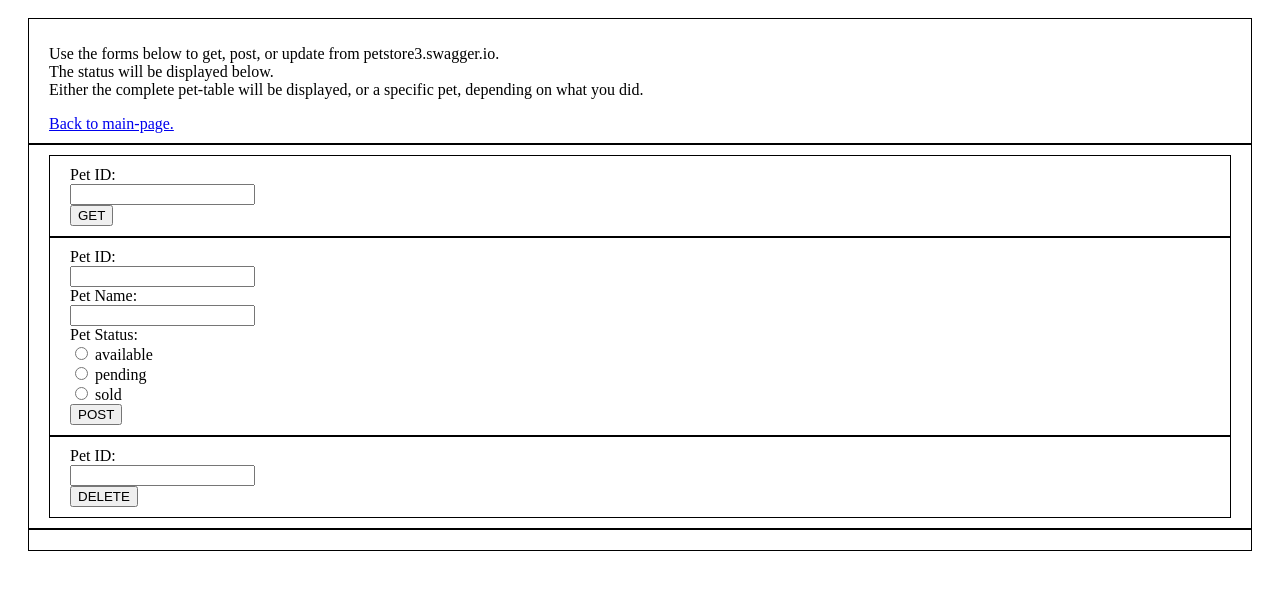
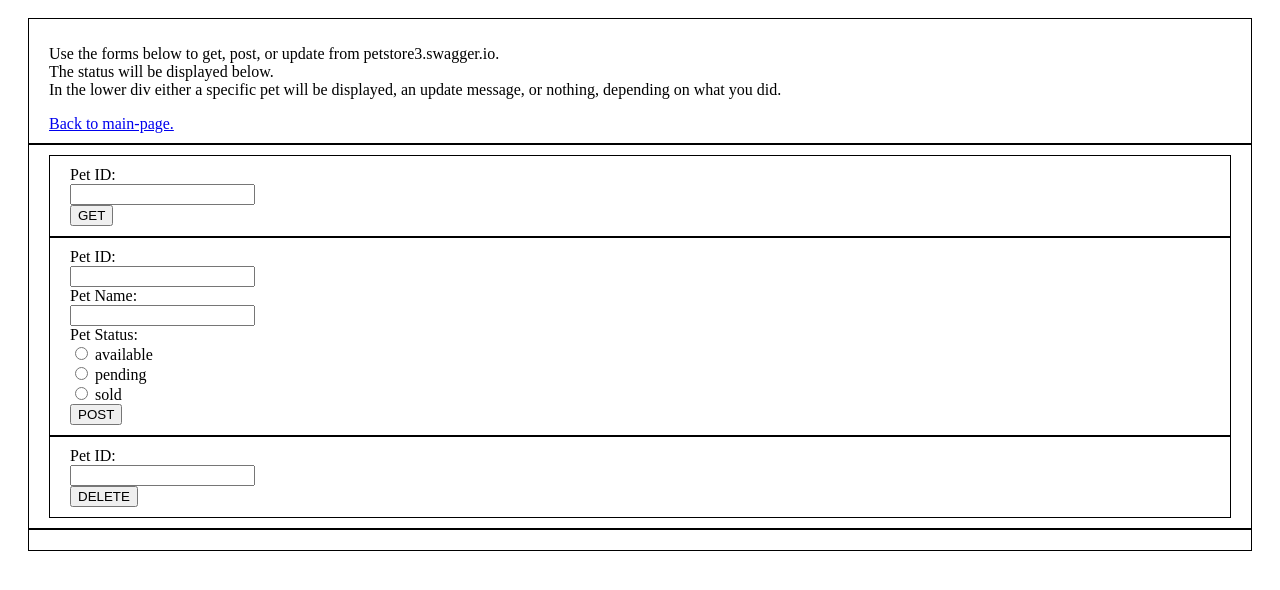
Before and after one commit to tristanbrewee/PetStore, a website with bundled scripts: page frontend/index.html in a window 1280 px wide. Built offline with nearby package versions, Linux system fonts and the light colour scheme.

Commit message:
Adjustment to <p> in <div id="intro"> if index.html. Functionality was intended that appeared not to be supported by the api.

```diff
--- a/frontend/index.html
+++ b/frontend/index.html
@@ -12,7 +12,7 @@
         <p>
             Use the forms below to get, post, or update from petstore3.swagger.io.<br>
             The status will be displayed below.<br>
-            Either the complete pet-table will be displayed, or a specific pet, depending on what you did.
+            In the lower div either a specific pet will be displayed, an update message, or nothing, depending on what you did.
         </p>
         <a href="/">Back to main-page.</a>
     </div>
```
